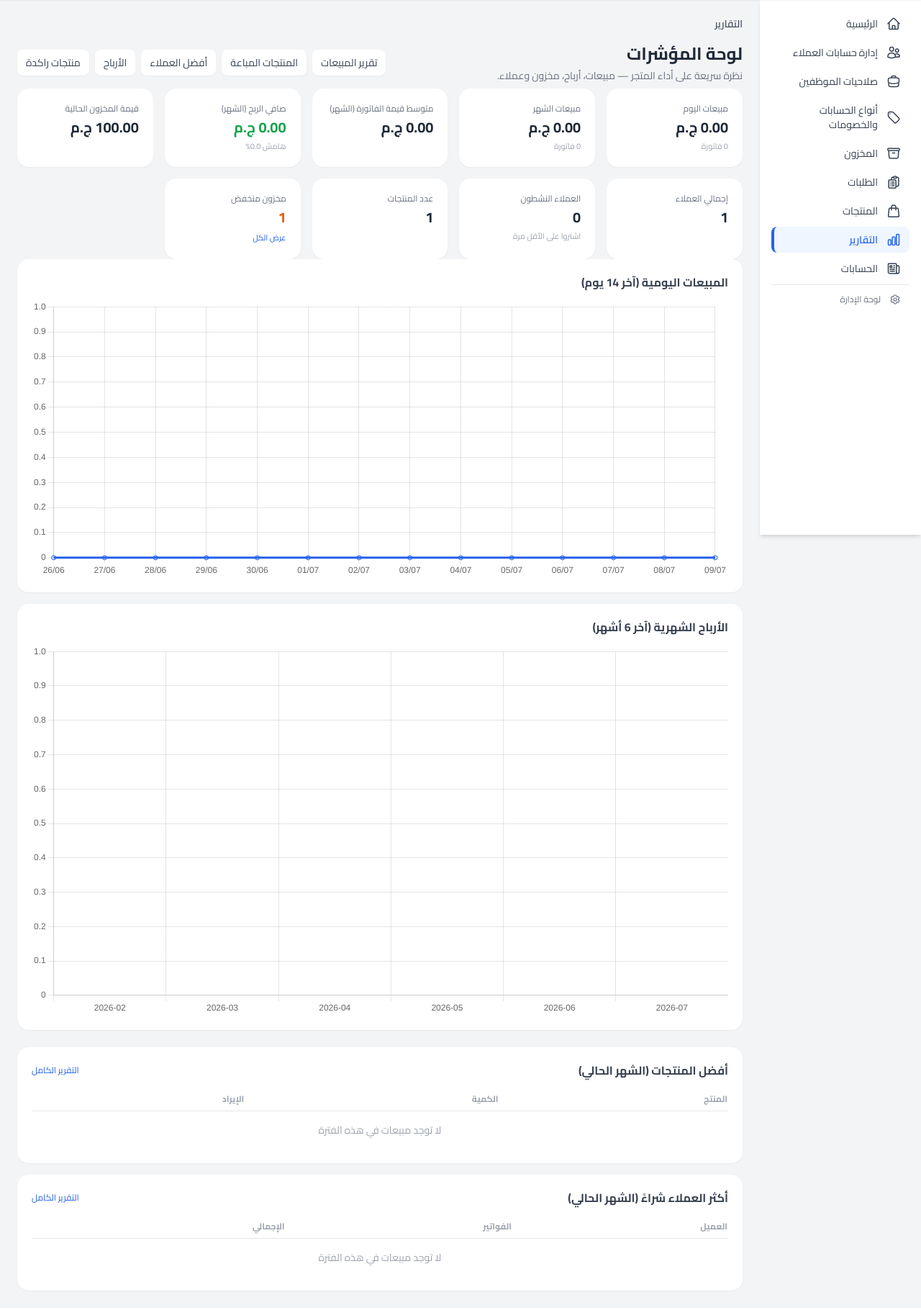
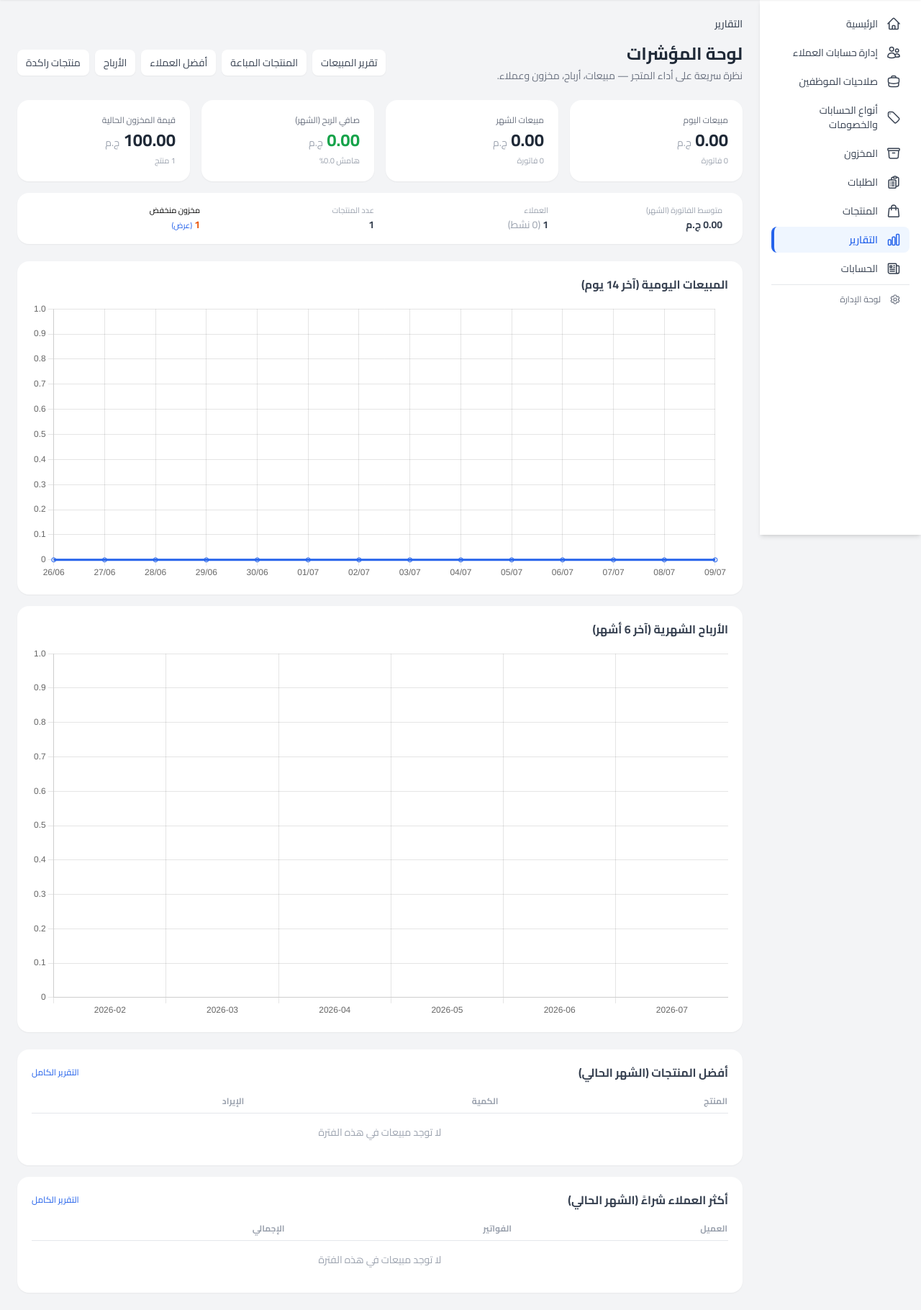
Before and after one commit to AbdoDev1/biozone-test, a Django app: page /staff/reports/ in a window 1280 px wide. Shown: the part 57-1877 px from the top of the page at 72% size. Before the commit the page ends 1852 px from the top, so only its background shows below. Run offline with Django 5.2, Linux system fonts and the light colour scheme; a user stored in the database is signed in; tables that the repository leaves empty hold one stand-in row (values such as "Sample post"); data that the repository does not hold is empty; some libraries are stand-ins or nearby versions.

Commit message:
edit htmx

```diff
--- a/staff/templates/staff/base.html
+++ b/staff/templates/staff/base.html
@@ -50,11 +50,65 @@
         // مثلًا) هتستبدل المحتوى فورًا زي أي وقت من غير أي انيميشن — مفيش
         // كسر أو تعطل، بس مفيش الأنيميشن الإضافي دي بالذات.
         htmx.config.globalViewTransitions = true;
+        // منع أي transition (زي عرض/هامش السايدبار اللي أصلاً بيتحرك بنعومة
+        // 300ms لما المستخدم يفتح/يقفل السايدبار يدويًا) من الاشتغال في
+        // نفس لحظة تنقل الـ htmx: بعد كل boosted swap، Alpine بيعيد بناء
+        // x-data من الصفر على المحتوى الجديد، وده بيخلي المتصفح يرسم فريم
+        // وسيط قبل ما class العرض يتطبّق، فالـ transition الأصلي بتاع
+        // السايدبار كان بيتفعّل هو كمان فوق فيد الصفحة — إحساس بحركتين
+        // مع بعض (انزلاق واضح من اليمين للشمال + فيد) بدل فيد بس. الحل:
+        // نلغي كل الـ transitions مؤقتًا من أول ما الطلب يتبعت لحد ما
+        // الاستقرار (settle) يخلص، وترجع الحركة اليدوية (زرار الفتح/القفل)
+        // سلسة زي ما هي لأنها مش بتعدي على أي htmx swap.
+        document.body.addEventListener('htmx:beforeRequest', () => {
+            document.body.classList.add('htmx-swap-nofx');
+        });
+        document.body.addEventListener('htmx:afterSettle', () => {
+            requestAnimationFrame(() => {
+                document.body.classList.remove('htmx-swap-nofx');
+            });
+        });
+        // شريط تحميل رفيع فوق الصفحة (زي يوتيوب) بيظهر فورًا وقت الضغط على أي
+        // رابط ويكبر تدريجيًا لحد ما الرد يوصل، عشان تبقى في إشارة بصرية
+        // فورية إن حاجة بتحصل من لحظة الضغط، مش بس فيد في الآخر.
+        const pageProgress = document.getElementById('page-progress');
+        document.body.addEventListener('htmx:beforeRequest', () => {
+            pageProgress.style.transition = 'none';
+            pageProgress.style.transform = 'scaleX(0)';
+            pageProgress.style.opacity = '1';
+            void pageProgress.offsetWidth; // إجبار إعادة رسم قبل التحريك
+            pageProgress.style.transition = 'transform 4s cubic-bezier(0.1,0.4,0.1,1)';
+            pageProgress.style.transform = 'scaleX(0.85)';
+        });
+        document.body.addEventListener('htmx:afterSettle', () => {
+            pageProgress.style.transition = 'transform 0.2s ease-out';
+            pageProgress.style.transform = 'scaleX(1)';
+            setTimeout(() => {
+                pageProgress.style.transition = 'opacity 0.3s ease-out';
+                pageProgress.style.opacity = '0';
+            }, 150);
+        });
     </script>
     <style>
         ::view-transition-old(root),
         ::view-transition-new(root) {
-            animation-duration: 0.15s;
+            animation-duration: 0.12s;
+        }
+        body.htmx-swap-nofx,
+        body.htmx-swap-nofx *:not(#page-progress) {
+            transition: none !important;
+        }
+        #page-progress {
+            transform: scaleX(0);
+            transform-origin: left;
+        }
+        /* تظليل فوري لأي رابط سايدبار بمجرد الضغط عليه (لحد ما الصفحة الجديدة
+           توصل)، عشان الإحساس بالاستجابة يبقى فوري من لحظة الضغط نفسها، مش
+           بس بعد ما التحميل يخلص. htmx بيضيف class="htmx-request" تلقائيًا
+           على العنصر اللي عمل الطلب (الرابط نفسه هنا، طالما مفيش hx-indicator
+           محدد) طول ما الطلب شغّال. */
+        nav a.htmx-request {
+            background-color: #eff6ff;
         }
         /* طباعة موحّدة لكل صفحات لوحة الموظفين: أي عنصر عليه class="no-print"
            (التوب بار، السايدبار، الفلاتر، الأزرار) بيختفي وقت الطباعة، وplant
@@ -69,6 +123,7 @@
     </style>
 </head>
 <body class="bg-gray-100 min-h-screen" hx-boost="true" x-data="{ sidebarOpen: window.innerWidth >= 768 }">
+<div id="page-progress" class="fixed top-0 inset-x-0 h-0.5 bg-blue-600 z-[9999]"></div>
 <!-- Topbar -->
 <header class="fixed top-0 right-0 left-0 h-14 bg-white shadow z-30 flex items-center px-4 gap-4">
     <button @click="sidebarOpen = !sidebarOpen" class="text-gray-500 hover:text-gray-800">
--- a/staff/templates/staff/reports/dashboard.html
+++ b/staff/templates/staff/reports/dashboard.html
@@ -21,48 +21,49 @@
         </div>
     </div>
 
-    <!-- بطاقات المؤشرات -->
-    <div class="grid grid-cols-2 md:grid-cols-3 lg:grid-cols-5 gap-4 my-6">
+    <!-- المؤشرات الرئيسية: أهم 4 أرقام بس، بارزة وبخط أكبر -->
+    <div class="grid grid-cols-2 lg:grid-cols-4 gap-4 mt-6 mb-4">
         <div class="bg-white rounded-2xl shadow-sm p-5">
             <p class="text-xs text-gray-500 mb-1">مبيعات اليوم</p>
-            <p class="text-xl font-bold text-gray-800">{{ today_summary.total|floatformat:2 }} ج.م</p>
+            <p class="text-2xl font-bold text-gray-800">{{ today_summary.total|floatformat:2 }} <span class="text-sm font-normal text-gray-400">ج.م</span></p>
             <p class="text-[11px] text-gray-400 mt-1">{{ today_summary.count }} فاتورة</p>
         </div>
         <div class="bg-white rounded-2xl shadow-sm p-5">
             <p class="text-xs text-gray-500 mb-1">مبيعات الشهر</p>
-            <p class="text-xl font-bold text-gray-800">{{ month_summary.total|floatformat:2 }} ج.م</p>
+            <p class="text-2xl font-bold text-gray-800">{{ month_summary.total|floatformat:2 }} <span class="text-sm font-normal text-gray-400">ج.م</span></p>
             <p class="text-[11px] text-gray-400 mt-1">{{ month_summary.count }} فاتورة</p>
         </div>
         <div class="bg-white rounded-2xl shadow-sm p-5">
-            <p class="text-xs text-gray-500 mb-1">متوسط قيمة الفاتورة (الشهر)</p>
-            <p class="text-xl font-bold text-gray-800">{{ month_summary.avg|floatformat:2 }} ج.م</p>
-        </div>
-        <div class="bg-white rounded-2xl shadow-sm p-5">
             <p class="text-xs text-gray-500 mb-1">صافي الربح (الشهر)</p>
-            <p class="text-xl font-bold {% if month_profit.profit >= 0 %}text-green-600{% else %}text-red-600{% endif %}">{{ month_profit.profit|floatformat:2 }} ج.م</p>
+            <p class="text-2xl font-bold {% if month_profit.profit >= 0 %}text-green-600{% else %}text-red-600{% endif %}">{{ month_profit.profit|floatformat:2 }} <span class="text-sm font-normal text-gray-400">ج.م</span></p>
             <p class="text-[11px] text-gray-400 mt-1">هامش {{ month_profit.margin_percent|floatformat:1 }}%</p>
         </div>
         <div class="bg-white rounded-2xl shadow-sm p-5">
             <p class="text-xs text-gray-500 mb-1">قيمة المخزون الحالية</p>
-            <p class="text-xl font-bold text-gray-800">{{ stock_value|floatformat:2 }} ج.م</p>
+            <p class="text-2xl font-bold text-gray-800">{{ stock_value|floatformat:2 }} <span class="text-sm font-normal text-gray-400">ج.م</span></p>
+            <p class="text-[11px] text-gray-400 mt-1">{{ total_products }} منتج</p>
         </div>
-        <div class="bg-white rounded-2xl shadow-sm p-5">
-            <p class="text-xs text-gray-500 mb-1">إجمالي العملاء</p>
-            <p class="text-xl font-bold text-gray-800">{{ total_customers }}</p>
+    </div>
+
+    <!-- مؤشرات ثانوية: شريط واحد مختصر بدل 5 بطاقات منفصلة -->
+    <div class="bg-white rounded-2xl shadow-sm px-5 py-3 mb-6 flex flex-wrap">
+        <div class="flex-1 min-w-[150px] px-2 py-1">
+            <p class="text-[11px] text-gray-400">متوسط الفاتورة (الشهر)</p>
+            <p class="text-sm font-bold text-gray-700 mt-0.5">{{ month_summary.avg|floatformat:2 }} ج.م</p>
         </div>
-        <div class="bg-white rounded-2xl shadow-sm p-5">
-            <p class="text-xs text-gray-500 mb-1">العملاء النشطون</p>
-            <p class="text-xl font-bold text-gray-800">{{ active_customers }}</p>
-            <p class="text-[11px] text-gray-400 mt-1">اشتروا على الأقل مرة</p>
+        <div class="flex-1 min-w-[150px] px-2 py-1 border-r border-gray-100">
+            <p class="text-[11px] text-gray-400">العملاء</p>
+            <p class="text-sm font-bold text-gray-700 mt-0.5">{{ total_customers }} <span class="text-gray-400 font-normal">({{ active_customers }} نشط)</span></p>
         </div>
-        <div class="bg-white rounded-2xl shadow-sm p-5">
-            <p class="text-xs text-gray-500 mb-1">عدد المنتجات</p>
-            <p class="text-xl font-bold text-gray-800">{{ total_products }}</p>
+        <div class="flex-1 min-w-[150px] px-2 py-1 border-r border-gray-100">
+            <p class="text-[11px] text-gray-400">عدد المنتجات</p>
+            <p class="text-sm font-bold text-gray-700 mt-0.5">{{ total_products }}</p>
         </div>
-        <div class="bg-white rounded-2xl shadow-sm p-5 {% if low_stock_count > 0 %}ring-1 ring-orange-200{% endif %}">
-            <p class="text-xs text-gray-500 mb-1">مخزون منخفض</p>
-            <p class="text-xl font-bold {% if low_stock_count > 0 %}text-orange-600{% else %}text-gray-800{% endif %}">{{ low_stock_count }}</p>
-            <a href="{% url 'staff:inventory' %}?low=1" class="text-[11px] text-blue-600 hover:underline">عرض الكل</a>
+        <div class="flex-1 min-w-[150px] px-2 py-1 border-r border-gray-100">
+            <p class="text-[11px] {% if low_stock_count > 0 %}text-orange-500{% else %}text-gray-400{% endif %}">مخزون منخفض</p>
+            <p class="text-sm font-bold {% if low_stock_count > 0 %}text-orange-600{% else %}text-gray-700{% endif %} mt-0.5">
+                {{ low_stock_count }}{% if low_stock_count > 0 %} <a href="{% url 'staff:inventory' %}?low=1" class="text-[11px] text-blue-600 hover:underline font-normal">(عرض)</a>{% endif %}
+            </p>
         </div>
     </div>
 
```
